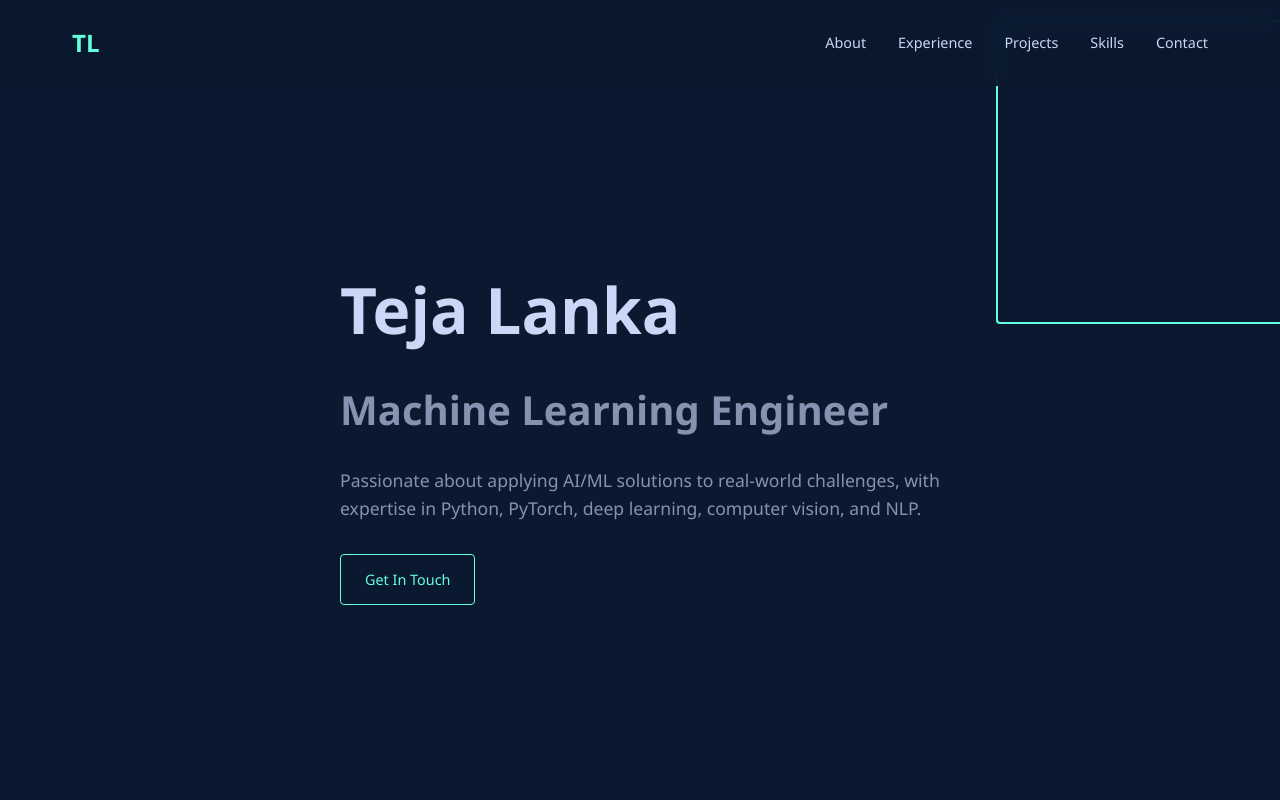
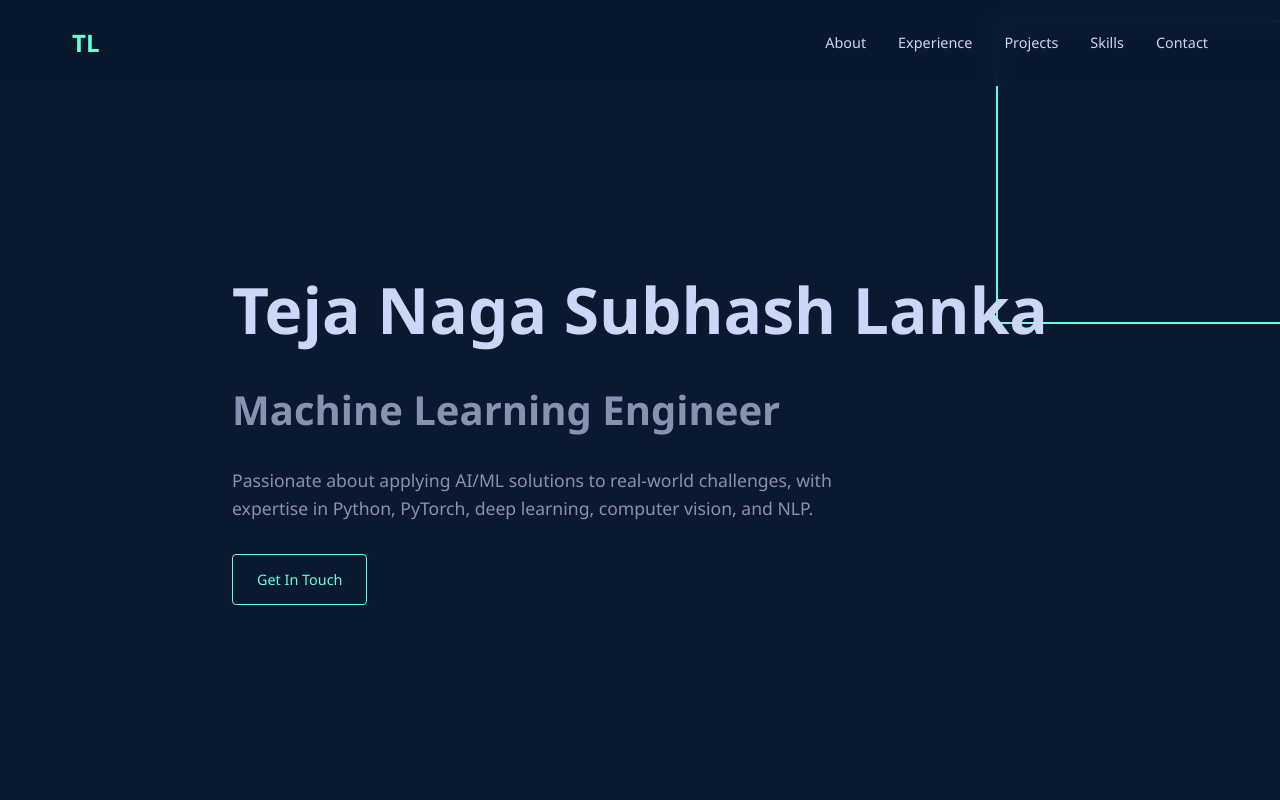
Before and after one commit to TSLanka/TSLanka.github.io, a plain HTML site: page index.html in a window 1280 px wide. Shown: the top 800 px of the page. Drawn offline with Linux system fonts and the light colour scheme.

Commit message:
Name Updated

```diff
--- a/index.html
+++ b/index.html
@@ -354,7 +354,7 @@
     <main>
         <section class="hero">
             <div class="container">
-                <h1>Teja Lanka</h1>
+                <h1>Teja Naga Subhash Lanka</h1>
                 <h2>Machine Learning Engineer</h2>
                 <p>Passionate about applying AI/ML solutions to real-world challenges, with expertise in Python, PyTorch, deep learning, computer vision, and NLP.</p>
                 <a href="#contact" class="btn">Get In Touch</a>
```
